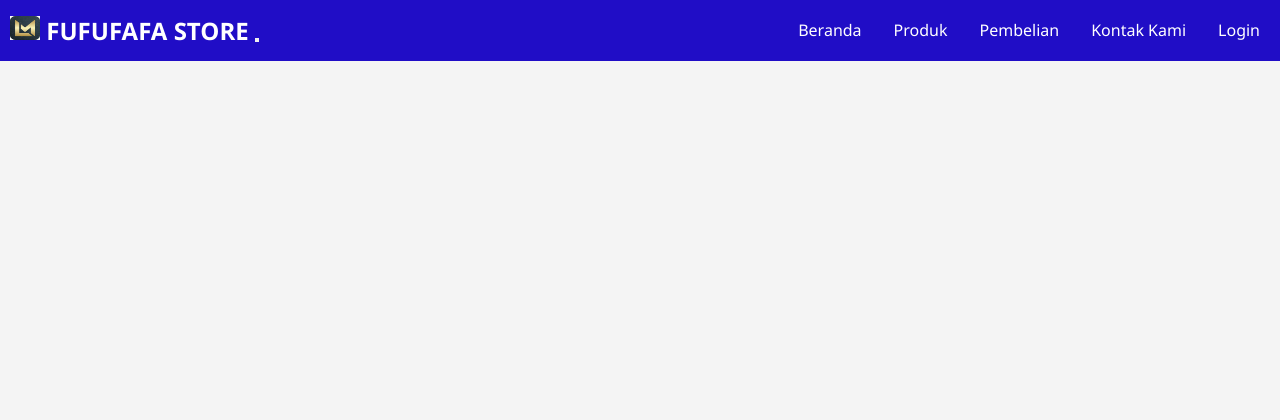
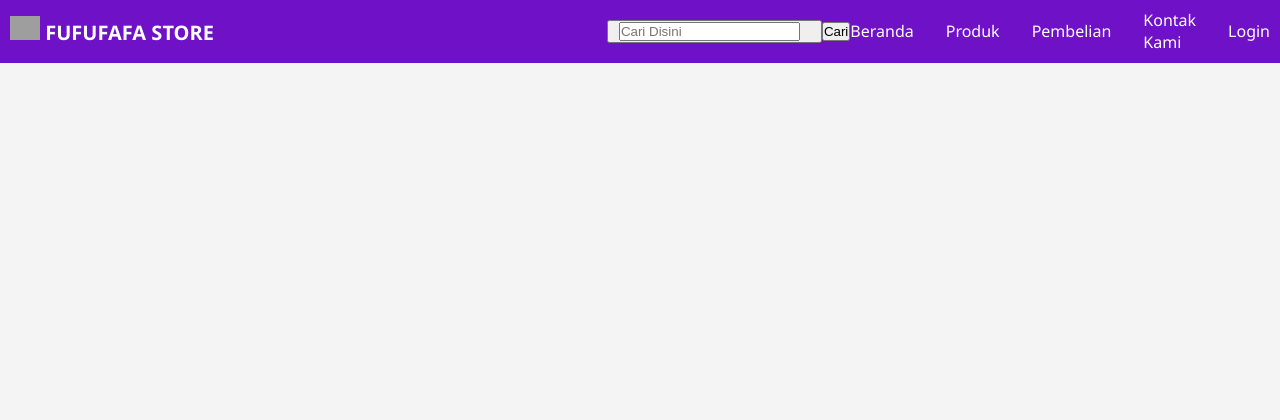
Before and after one commit to bramase12/galvinbaik, a PHP site: page /produk.html in a window 1280 px wide. Shown: the part 123-543 px from the top of the page. Run offline with PHP 8.4, Linux system fonts and the light colour scheme; grey boxes are pictures that could not be loaded.

Commit message:
galvinpembohong

```diff
--- a/navbar/navbar.html
+++ b/navbar/navbar.html
@@ -1,15 +1,17 @@
-
 <nav class="navbar navbar-expand-lg navbar-blue bg-blue">
     <div class="container" >
         <a class="navbar-brand" href="#" style="color: white; text-decoration: none;">
-        <img src="../galvinbaik/assets/logo brand.jpg" alt="Logo" width="30" height="24">
+        <img src="../galvinbaik/logo brand.jpg" alt="Logo" width="30" height="24">
         <strong>FUFUFAFA STORE</strong>
     </a>
-        <button class="navbar-toggler" type="button" data-bs-toggle="collapse" data-bs-target="#navbarNav" aria-controls="navbarNav" aria-expanded="false" aria-label="Toggle navigation">
+        <button class="navbar-toggler" type="button" data-bs-toggle="collapse" data-bs-target="#navbarNav" aria-controls ="navbarNav" aria-expanded="false" aria-label="Toggle navigation">
+            <form class="d-flex" role="search" style="margin: 0 20px 0 10px;">
+              <input class="form-control me-2" type="search" placeholder="Cari Disini" aria-label="Search">
+              <button class="btn btn-light" type="submit">Cari</button>
+            </form>
             <span class="navbar-toggler-icon"></span>
           </button>
       </div>
-<nav>
     <ul>
         <li><a href="Beranda.html">Beranda</a></li>
         <li><a href="produk.html">Produk</a></li>
--- a/styles.css
+++ b/styles.css
@@ -7,7 +7,7 @@ header {
     font-family: 'Segoe UI', Tahoma, Geneva, Verdana, sans-serif;
     text-align: center;
     padding: 2rem;
-    background-image:url(assets/cyberpunk-urban-scenery.jpg);
+    background-image:url(cyberpunk-urban-scenery.jpg);
     background-size: cover;
     color: #f4f4f4;
     letter-spacing: 5px;
@@ -21,12 +21,12 @@ body {
 
 }
 nav {
-    background-color:#0f0ff9;
+    background-color:#254aee;
     display: flex;
     justify-content: space-between;
     align-items: center;
-background-color: #200dc6;
-padding: 10px;
+    background-color: #6f11c7;
+    padding: 10px;
 
 }
 nav ul {
@@ -71,8 +71,19 @@ footer p a {
     text-decoration: none;
     color: white;
 }
+.navbar-nav {
+    display: flex;
+    align-items: center;
+    margin: 0;
+}
+.container {
+    display: flex;
+    justify-content: space-between;
+    align-items: center;
+    width: 100%;
+}
 .navbar-brand {
     margin-right: auto;
     color: white;
-    font-size: 24px;
+    font-size: 20px;
 }
```
